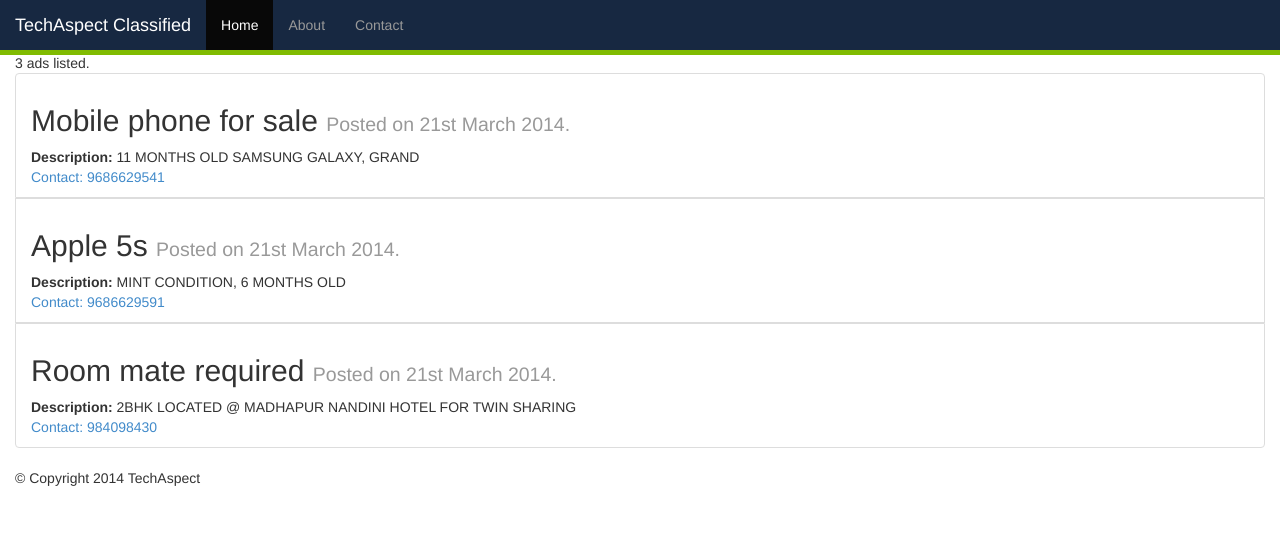
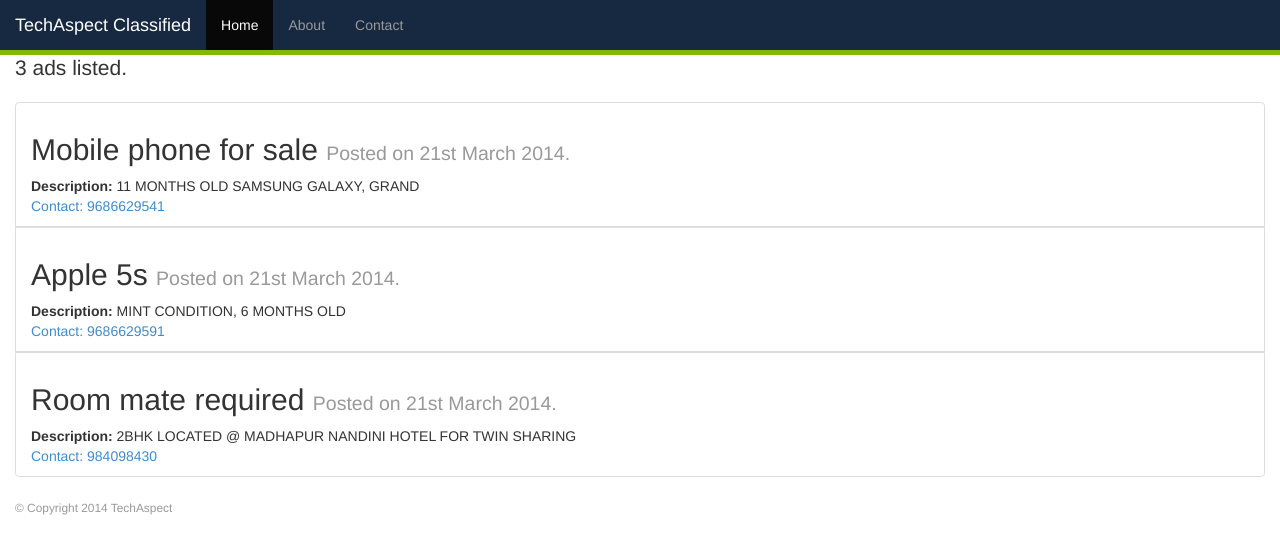
Before and after one commit to rajakvk/classified, a website: page index.html in a window 1280 px wide. Drawn offline with Linux system fonts and the light colour scheme.

Commit message:
footer style, list style

```diff
--- a/index.html
+++ b/index.html
@@ -34,7 +34,7 @@
 		<div class="row" style="padding-top: 53px" data-ng-view="">loading...</div>
 
 		<footer>
-	        <p>&copy; Copyright 2014 TechAspect</p>
+	        <p><small class="text-muted">&copy; Copyright 2014 TechAspect</small></p>
 	    </footer>
     </div>
 
--- a/template/home.html
+++ b/template/home.html
@@ -1,4 +1,4 @@
-{{ads.length}} {{ ads.length | pluralise:{sing: 'ad', plu: 'ads'} }} listed.
+<p class="lead">{{ads.length}} {{ ads.length | pluralise:{sing: 'ad', plu: 'ads'} }} listed.</p>
 <ul class="list-group">
 	<li class="row list-group-item" data-ng-repeat="ad in ads">
 		<h2>{{ad.title}} <small>Posted on 21st March 2014.</small></h2>
```
